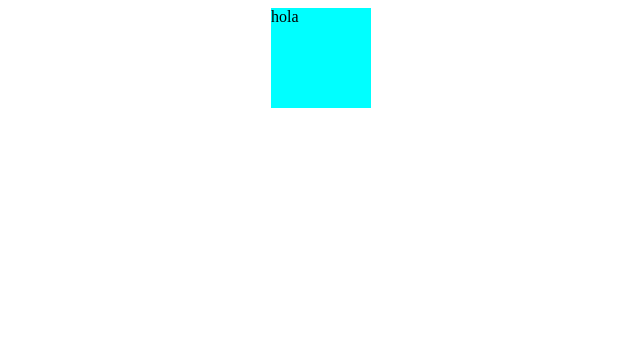
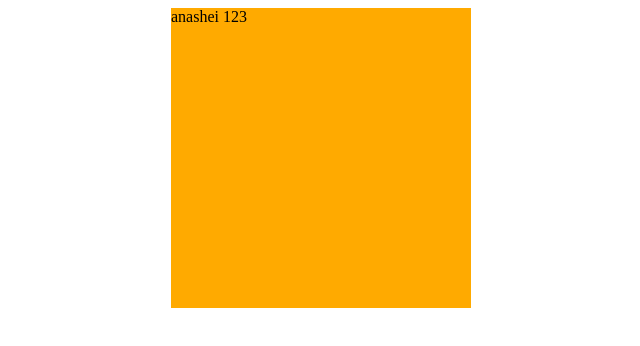
Before and after one commit to ikshu038/comebackk, a plain HTML site: page index.html in a window 1280 px wide. Shown: the whole page, without its empty margins (319-959 px from the left). Drawn offline with nearby package versions, Linux system fonts and the light colour scheme.

Commit message:
segundoou

```diff
--- a/index.html
+++ b/index.html
@@ -16,7 +16,7 @@
 </head>
 
 <body>
-    <div class="animate__animated animate__backInRight">hola</div>
+    <div class="animate__animated animate__backInRight">anashei 123</div>
 </body>
 
 </html>
--- a/style.css
+++ b/style.css
@@ -1,6 +1,6 @@
 div {
     margin: 0 auto;
-    background-color: aqua;
-    width: 100px;
-    height: 100px;
+    background-color: rgb(255, 170, 0);
+    width: 300px;
+    height: 300px;
 }
```
